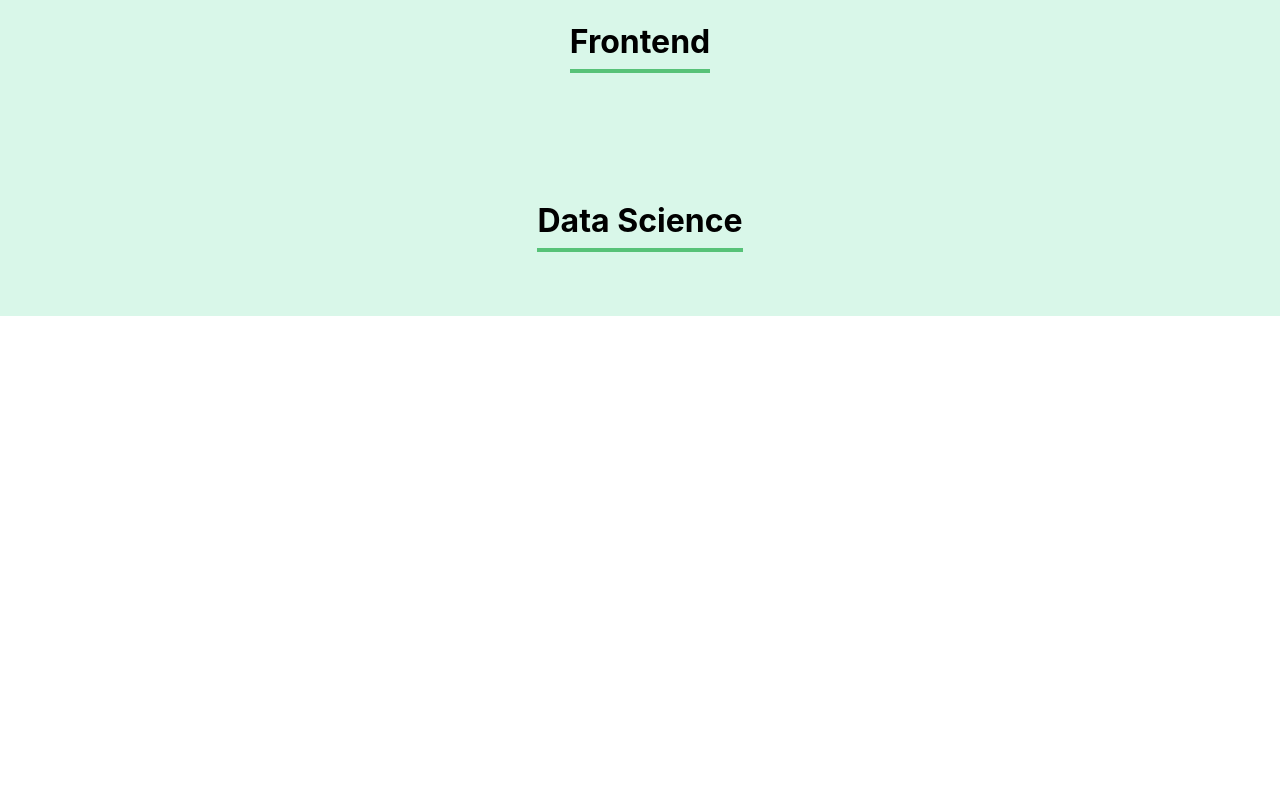
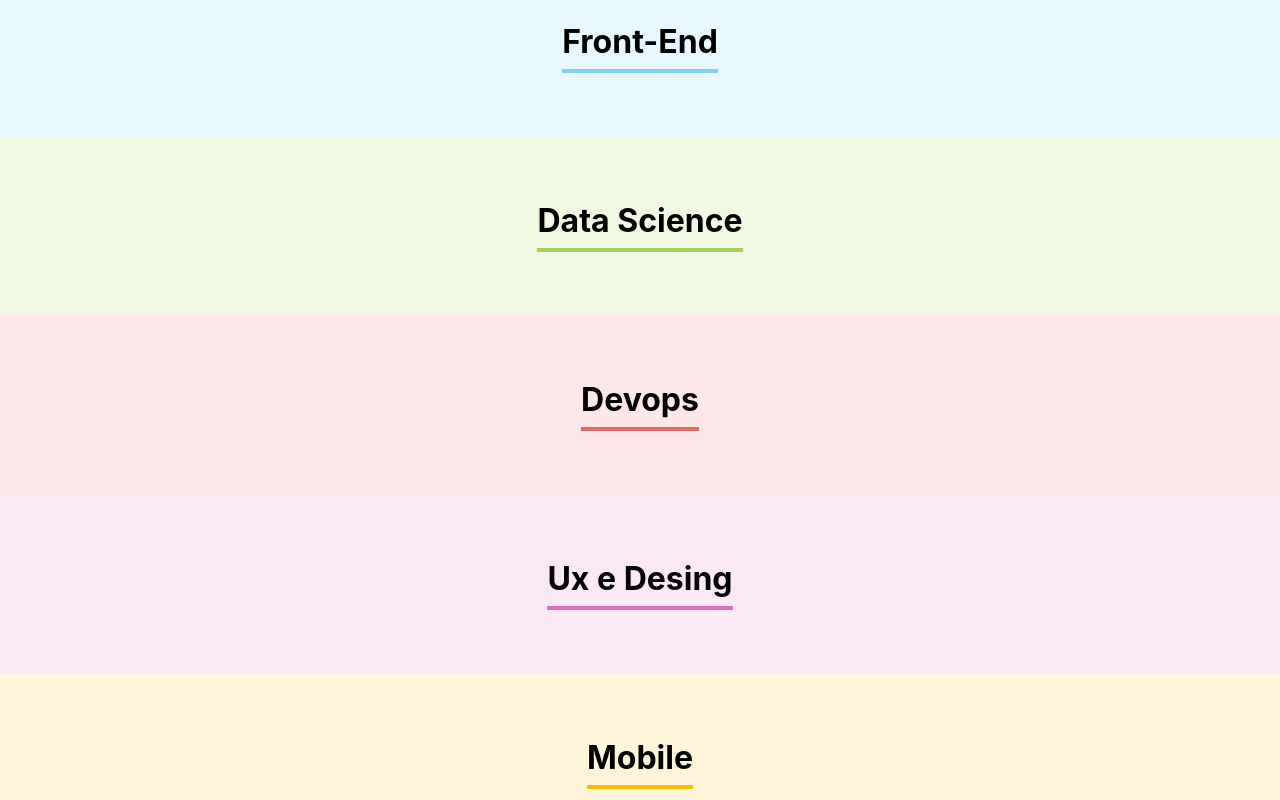
Before and after one commit to alexandrehalas/organo, a React (Create React App) app: page / in a window 1280 px wide. Shown: the part 1200-2000 px from the top of the page. Before the commit the page ends 1516 px from the top, so only its background shows below. Built offline with nearby package versions, Linux system fonts and the light colour scheme; the HTML template or start-up script is replaced by a standard one.

Commit message:
Componente Time parte 2

```diff
--- a/src/App.js
+++ b/src/App.js
@@ -3,13 +3,50 @@
 import Time from './componentes/Time';
 
 function App() {
+
+  const times = [
+    {
+      nome: 'Programação',
+      corPrimaria: '#57C278',
+      corSecundaria: '#D9F7E9'
+    },
+    {
+      nome: 'Front-End',
+      corPrimaria: '#82CFFA',
+      corSecundaria: '#E8F8FF'
+    },
+    {
+      nome: 'Data Science',
+      corPrimaria: '#A6D157',
+      corSecundaria: '#F0F8E2'
+    },
+    {
+      nome: 'Devops',
+      corPrimaria: '#E06B69',
+      corSecundaria: '#FDE7E8'
+    },
+    {
+      nome: 'Ux e Desing',
+      corPrimaria: '#DB6EBF',
+      corSecundaria: '#FAE9F5'
+    },
+    {
+      nome: 'Mobile',
+      corPrimaria: '#FFBA05',
+      corSecundaria: '#FFF5D9'
+    },
+    {
+      nome: 'Inovação e Gestão',
+      corPrimaria: '#FF8A29',
+      corSecundaria: '#FFEEDF'
+    }
+  ]
+
   return (
     <div className="App">
       <Banner/>
       <Formulario/>
-      <Time nome="Programação"/>
-      <Time nome="Frontend"/>
-      <Time nome="Data Science"/>
+      {times.map(time => <Time key={time.nome} nome={time.nome} corPrimaria={time.corPrimaria} corSecundaria={time.corSecundaria}/>)}
     </div>
   );
 }
--- a/src/componentes/Time/Time.css
+++ b/src/componentes/Time/Time.css
@@ -1,12 +1,11 @@
 .time {
     text-align: center;
     padding: 32px;
-    background-color: #D9F7E9;
 }
 
 .time h3 {
     font-size: 32px;
-    border-bottom: 4px solid #57C278;
+    border-bottom: 4px solid;
     display: inline-block;
     padding-bottom: 8px;
 }
--- a/src/componentes/Time/Time.js
+++ b/src/componentes/Time/Time.js
@@ -1,11 +1,10 @@
 import './Time.css'
 
 export const Time = (props) => {
-
     return (
-        <div className="time">
+        <div className="time" style={ {backgroundColor: props.corSecundaria} }>
             <section>
-                <h3>{props.nome}</h3>
+                <h3 style={ {borderColor: props.corPrimaria} }>{props.nome}</h3>
             </section>
         </div>
     )
```
